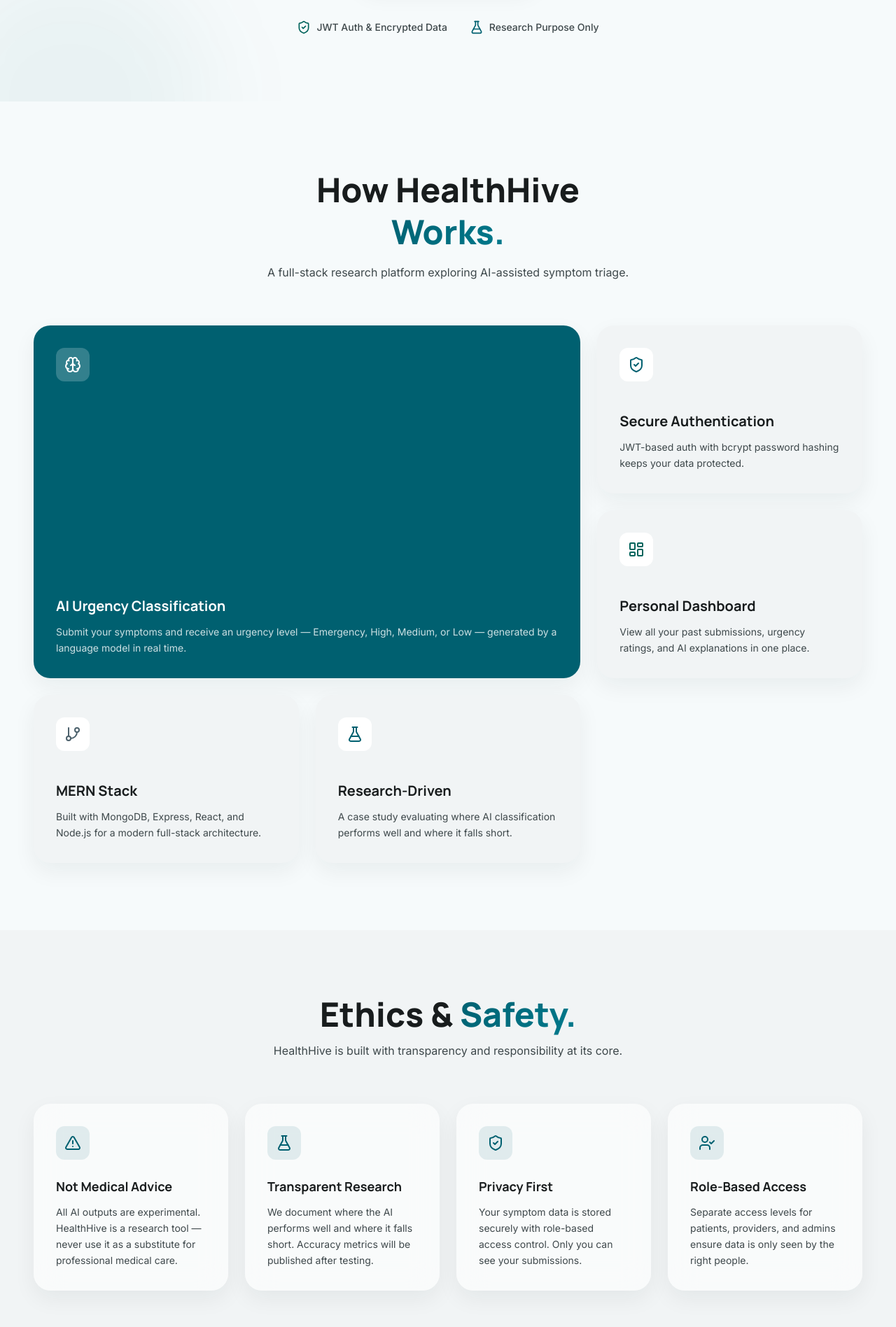
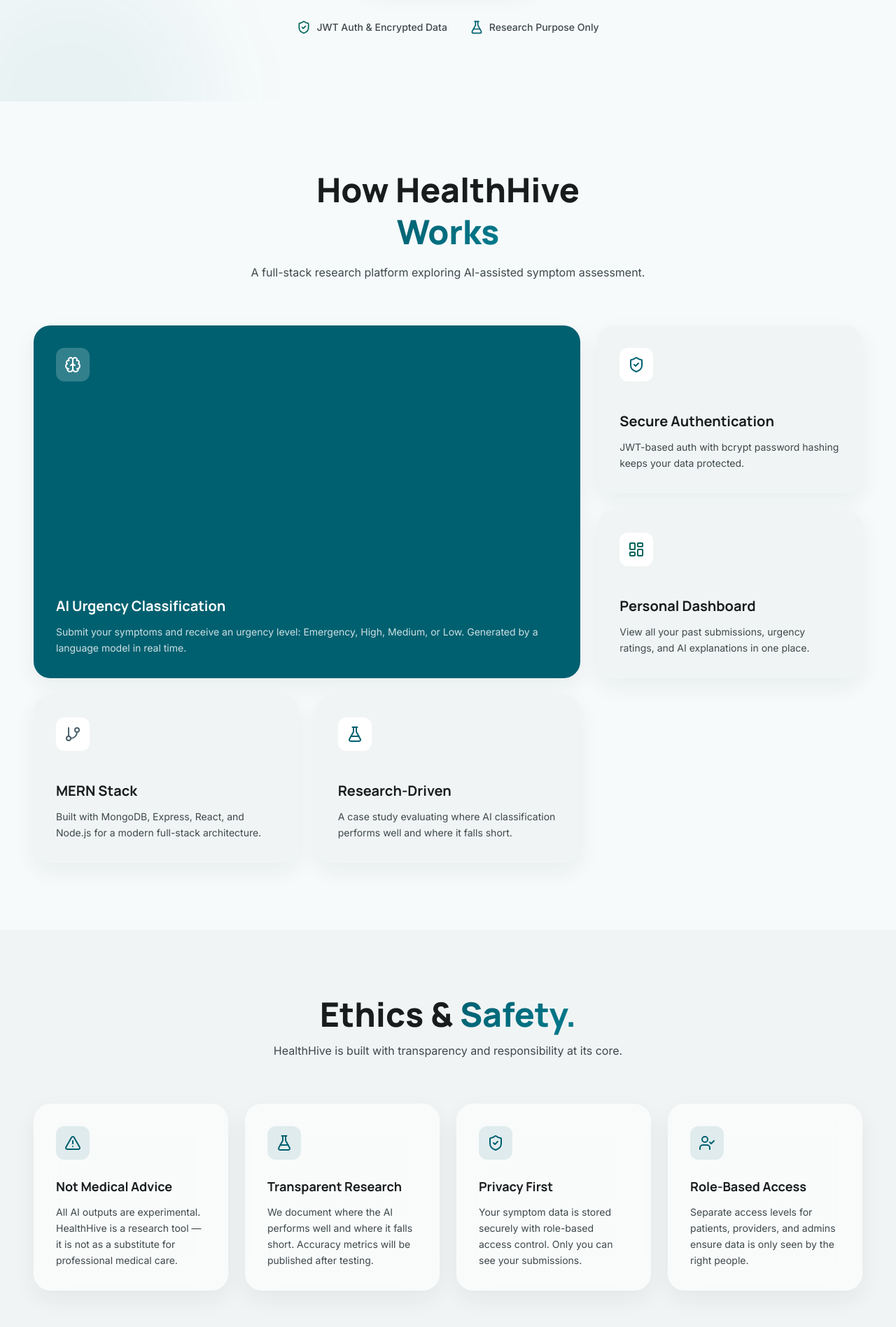
Before and after one commit to NikitChhita/Health-Hive, a React app in the folder frontend/: page / in a window 1280 px wide. Shown: the part 671-2567 px from the top of the page at 70% size. Built offline with nearby package versions, Linux system fonts and the light colour scheme; the HTML template or start-up script is replaced by a standard one.

Commit message:
text changes

```diff
--- a/frontend/src/components/Dashboard/DashboardHeader.jsx
+++ b/frontend/src/components/Dashboard/DashboardHeader.jsx
@@ -57,7 +57,6 @@ export const DashboardHeader = ({ user, onSignOut }) => {
             <ChevronDown className={`w-3 h-3 text-on-surface-variant transition-transform duration-200 ${dropdownOpen ? 'rotate-180' : ''}`} />
           </button>
 
-          {/* the drop down for profile */}
           {dropdownOpen && (
             <div className="absolute right-0 top-full mt-2 w-52 bg-white rounded-2xl shadow-xl border border-surface-container overflow-hidden z-45">
               <button
--- a/frontend/src/components/Ethics.jsx
+++ b/frontend/src/components/Ethics.jsx
@@ -6,7 +6,7 @@ const ITEMS = [
   {
     icon: AlertTriangle,
     title: "Not Medical Advice",
-    description: "All AI outputs are experimental. HealthHive is a research tool — never use it as a substitute for professional medical care.",
+    description: "All AI outputs are experimental. HealthHive is a research tool —  it is not as a substitute for professional medical care.",
   },
   {
     icon: FlaskConical,
--- a/frontend/src/components/Features.jsx
+++ b/frontend/src/components/Features.jsx
@@ -5,7 +5,7 @@ import { Brain, ShieldCheck, LayoutDashboard, GitBranch, FlaskConical } from 'lu
 const FEATURES = [
   {
     title: "AI Urgency Classification",
-    description: "Submit your symptoms and receive an urgency level — Emergency, High, Medium, or Low — generated by a language model in real time.",
+    description: "Submit your symptoms and receive an urgency level: Emergency, High, Medium, or Low. Generated by a language model in real time.",
     icon: Brain,
     className: "lg:col-span-2 lg:row-span-2 bg-primary text-white",
     iconColor: "text-white",
@@ -52,7 +52,7 @@ export const Features = () => {
             className="text-4xl md:text-5xl font-headline font-extrabold text-on-surface leading-tight"
           >
             How HealthHive <br />
-            <span className="text-editorial-gradient">Works.</span>
+            <span className="text-editorial-gradient">Works</span>
           </motion.h2>
           <motion.p
             initial={{ opacity: 0, y: 20 }}
@@ -61,7 +61,7 @@ export const Features = () => {
             transition={{ delay: 0.1 }}
             className="text-on-surface-variant mt-4 max-w-xl mx-auto"
           >
-            A full-stack research platform exploring AI-assisted symptom triage.
+            A full-stack research platform exploring AI-assisted symptom assessment.
           </motion.p>
         </div>
 
```
